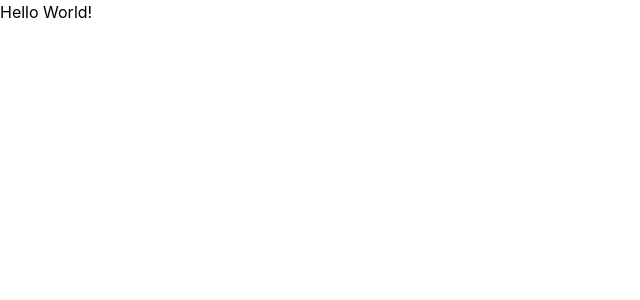
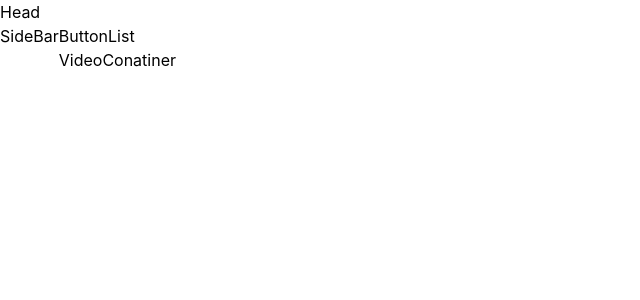
Before and after one commit to hvats16/yt-clone, a React (Create React App) app: page / in a window 1280 px wide. Shown: the top 300 px of the page, without its empty margins (0-640 px from the left). Built offline with nearby package versions, Linux system fonts and the light colour scheme.

Commit message:
Initial Template Setup

```diff
--- a/src/App.js
+++ b/src/App.js
@@ -1,9 +1,12 @@
 import "./App.css";
+import Body from "./components/Body";
+import Head from "./components/Head";
 
 function App() {
   return (
     <div>
-      <h1>Hello World!</h1>
+      <Head />
+      <Body />
     </div>
   );
 }
--- /dev/null
+++ b/src/components/Body.js
@@ -0,0 +1,14 @@
+import React from "react";
+import { SideBar } from "./SideBar";
+import { MainContainer } from "./MainContainer";
+
+const Body = () => {
+  return (
+    <div className="flex">
+      <SideBar />
+      <MainContainer />
+    </div>
+  );
+};
+
+export default Body;
--- /dev/null
+++ b/src/components/ButtonList.js
@@ -0,0 +1,5 @@
+import React from "react";
+
+export const ButtonList = () => {
+  return <div>ButtonList</div>;
+};
--- /dev/null
+++ b/src/components/Head.js
@@ -0,0 +1,11 @@
+import React from 'react'
+
+const Head = () => {
+  return (
+    <div>
+      Head
+    </div>
+  )
+}
+
+export default Head
--- /dev/null
+++ b/src/components/MainContainer.js
@@ -0,0 +1,12 @@
+import React from "react";
+import { ButtonList } from "./ButtonList";
+import { VideoConatiner } from "./VideoConatiner";
+
+export const MainContainer = () => {
+  return (
+    <div className="">
+      <ButtonList />
+      <VideoConatiner />
+    </div>
+  );
+};
--- /dev/null
+++ b/src/components/SideBar.js
@@ -0,0 +1,5 @@
+import React from "react";
+
+export const SideBar = () => {
+  return <div>SideBar</div>;
+};
--- /dev/null
+++ b/src/components/VideoConatiner.js
@@ -0,0 +1,5 @@
+import React from "react";
+
+export const VideoConatiner = () => {
+  return <div>VideoConatiner</div>;
+};
```
